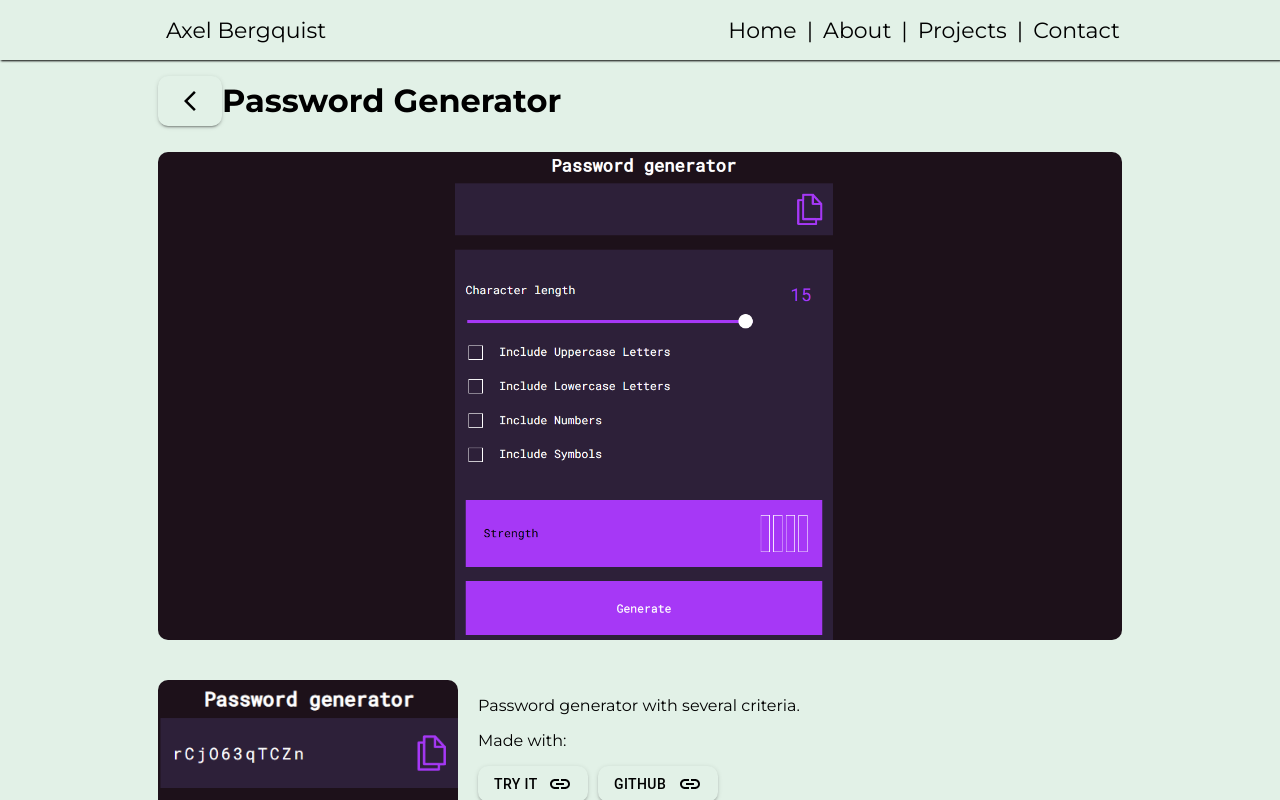
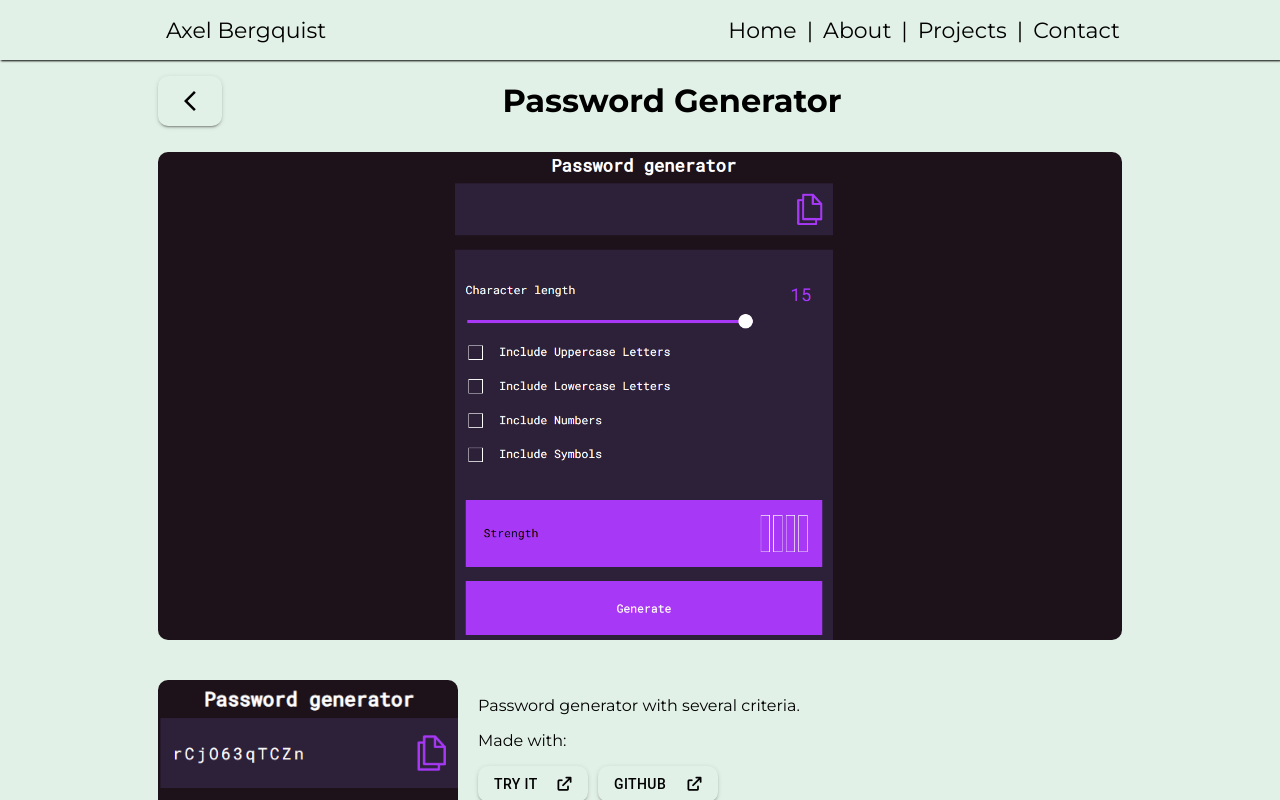
Before and after one commit to axelberk/Portfolio, a React (Vite) app: page /projects/pwgen in a window 1280 px wide. Shown: the top 800 px of the page. Built offline with nearby package versions, Linux system fonts and the light colour scheme.

Commit message:
misc changes

```diff
--- a/src/Components/ProjectDetail/ProjectDetail.css
+++ b/src/Components/ProjectDetail/ProjectDetail.css
@@ -1,10 +1,11 @@
 .button-and-title {
     display: flex;
     align-items: center;
+    justify-content: space-between;
 }
 
 /* .button-and-title h1 {
-    align-self:;
+    align-self:flex-end;
 } */
 
 .project-detail {
--- a/src/Components/ProjectDetail/ProjectDetail.jsx
+++ b/src/Components/ProjectDetail/ProjectDetail.jsx
@@ -3,7 +3,6 @@ import "./ProjectDetail.css"
 import { Button, Link } from "@mui/material"
 import { useNavigate } from "react-router-dom"
 import ArrowBackIosNewOutlinedIcon from '@mui/icons-material/ArrowBackIosNewOutlined';
-import LinkIcon from '@mui/icons-material/Link';
 
 
     const ProjectDetail = ({title, description, mainImage, secondImage, stack, projectLink, projectGithub}) => {
@@ -18,6 +17,7 @@ import LinkIcon from '@mui/icons-material/Link';
                 <div className="button-and-title">
                     <Button onClick={handleBackClick} variant="contained" sx={{width:"60px", height:"50px", backgroundColor:"#E2F1E7", color:"black", borderRadius:"10px"}}><ArrowBackIosNewOutlinedIcon/></Button>
                     <h1>{title}</h1>
+                    <div></div>
                 </div>
                 <img src={mainImage} alt={`&{title} main`} className="projectpage-img"/>
                 <div className="s-container">
@@ -31,8 +31,8 @@ import LinkIcon from '@mui/icons-material/Link';
                             })}
                         </div>
                         <div className="project-links">
-                            <Button href={projectLink} variant="contained" target="_blank" sx={{width:"110px", backgroundColor:"#E2F1E7", color:"black", borderRadius:"10px", display:"flex", justifyContent:"space-between"}}>Try it<LinkIcon/></Button>
-                            <Button href={projectGithub} variant="contained" target="_blank" sx={{width:"120px", backgroundColor:"#E2F1E7", color:"black", borderRadius:"10px", display:"flex", justifyContent:"space-between"}}>Github<LinkIcon/></Button>
+                            <Button href={projectLink} variant="contained" target="_blank" sx={{width:"110px", backgroundColor:"#E2F1E7", color:"black", borderRadius:"10px", display:"flex", justifyContent:"space-between"}}>Try it<i class="fa fa-external-link" aria-hidden="true"></i></Button>
+                            <Button href={projectGithub} variant="contained" target="_blank" sx={{width:"120px", backgroundColor:"#E2F1E7", color:"black", borderRadius:"10px", display:"flex", justifyContent:"space-between"}}>Github<i class="fa fa-external-link" aria-hidden="true"></i></Button>
                         </div>
                     </div>
                 </div>
--- a/src/Components/Projects/Projects.jsx
+++ b/src/Components/Projects/Projects.jsx
@@ -1,7 +1,6 @@
 import "./Projects.css"
 import { Button, Link    } from "@mui/material"
 import { useNavigate } from "react-router-dom"
-import LinkIcon from '@mui/icons-material/Link';
 
 const Projects = () => {
     const navigate = useNavigate()
```
